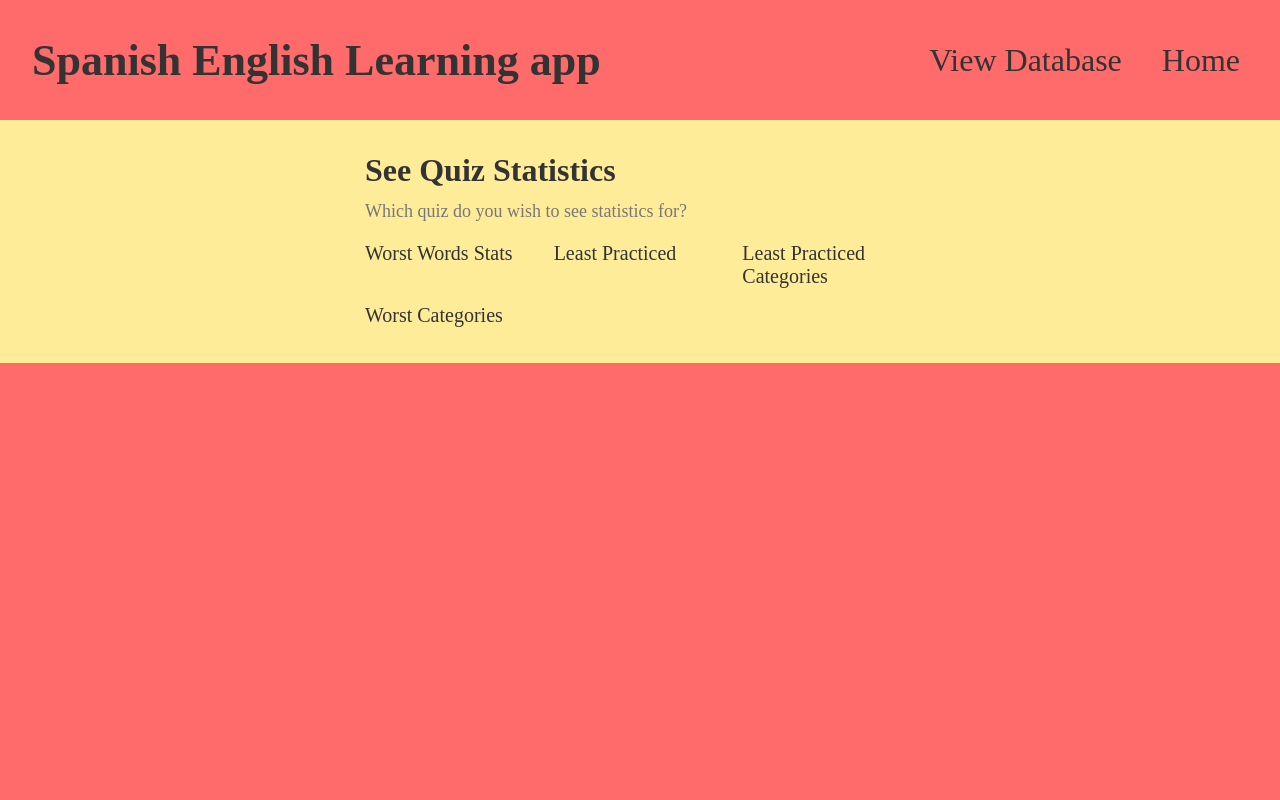
After one commit to Cswish24/new-language-vocabulary-translator-and-learning-application, a Django app: page /quiz-stat-home in a window 1280 px wide. The commit adds this page. Run offline with Django 4.2, Linux system fonts and the light colour scheme; data that the repository does not hold is empty; parts of the project's set-up code (start-up, migrations or seed data) failed here and were passed over.

Commit message:
add statistics view-home, actual view in views, html and url

```diff
--- a/application/models.py
+++ b/application/models.py
@@ -9,6 +9,7 @@ class Words(models.Model):
     tries = models.FloatField(default=0)
     wrong_guesses = models.FloatField(default=0)
     correct_guesses = models.FloatField(default=0)
+    percentage = models.FloatField(default=0)
 
 # class User(models.Model):
 #     id = models.BigAutoField(db_index=True, primary_key=True)
--- a/application/templates/application/quiz-home.html
+++ b/application/templates/application/quiz-home.html
@@ -25,6 +25,8 @@
               <a href="{% url "quiz-hard" 0 0 0 %}" class="link">Hard Words Quiz</a>
 
          </div>
+         <a href="{% url "quiz-stat-home" %}" class="link"><h2 class="heading">See Quiz Statistics</h2></a>
+
 
     </div>
 </div>
--- /dev/null
+++ b/application/templates/application/quiz-stat-home.html
@@ -0,0 +1,38 @@
+
+
+{% extends "base.html" %}
+{% load static %}
+{% block css%}
+<link rel="stylesheet" href="{% static "application/quiz_databases.css" %}">
+{% endblock %}
+
+<title>{% block title %}En-Es Translator{% endblock %}</title>
+
+{% block content %}
+<div class="background">
+    <div class="main">
+
+<div class="container">
+    <div class="container-flex">
+        <h2 class="heading">See Quiz Statistics</h2>
+        <p class="subheading">Which quiz do you wish to see statistics for?</p>
+
+
+            <div class="cat-box">
+              {% for category in categories %}
+              <a href="{% url "stat-view" category %}" class="link">{{category|capfirst}} Stats</a>
+              {% endfor %}
+              <a href="{% url "stat-view" "worst" %}" class="link">Worst Words Stats</a>
+              <a href="{% url "stat-view" "least" %}" class="link">Least Practiced</a>
+              <a href="{% url "stat-view" "least-category" %}" class="link">Least Practiced Categories</a>
+              <a href="{% url "stat-view" "worst-categories" %}" class="link">Worst Categories</a>
+
+         </div>
+         <!-- <a href="{% url "quiz-stat-home" %}" class="link"><h2 class="heading">See Quiz Statistics</h2></a> -->
+
+
+    </div>
+</div>
+</div>
+</div>
+{% endblock content %}
--- a/application/urls.py
+++ b/application/urls.py
@@ -12,7 +12,9 @@ urlpatterns = [
     path("database_update/<int:id>", views.ManualUpdateView.as_view(), name=("update")),
     path("database_delete/<int:id>/<str:category>", views.delete_word, name=("delete")),
     path("quiz-home", views.QuizHomeView.as_view(), name=("quiz-home")),
+    path("quiz-stat-home", views.QuizStatHomeView.as_view(), name=("quiz-stat-home")),
     path("quiz-game-hard/<int:iterations>/<int:id>/<int:correct>", views.QuizHardView.as_view(), name=("quiz-hard")),
     path("quiz-game/<str:category>/<int:iterations>/<int:id>/<int:correct>", views.QuizView.as_view(), name=("quiz")),
+    path("quiz-stat-view/<str:category>", views.StatView.as_view(), name=("stat-view")),
     path("success", views.SuccessView.as_view(), name=("success"))
 ]
--- a/application/views.py
+++ b/application/views.py
@@ -122,6 +122,53 @@ class QuizHomeView(View):
         print(categories)
         return render(request, "application/quiz-home.html", context)
 
+class QuizStatHomeView(View):
+    def get(self, request):
+        with connection.cursor() as cursor:
+            cursor.execute('SELECT DISTINCT category FROM application_words')
+            category_rows = cursor.fetchall()
+        categories = [category[0] for category in category_rows]
+        context = {
+            "categories": categories
+        }
+        print(categories)
+        return render(request, "application/quiz-stat-home.html", context)
+
+
+class StatView(View):
+    def get(self, request, category):
+        if category == "worst":
+            context = {
+                "words": Words.objects.all().order_by("percentage")[:15],
+                "category": category
+            }
+        elif category == "least":
+            context = {
+                "words": Words.objects.all().order_by("tries")[:15],
+                "category": category
+            }
+        elif category == "least-category":
+            with connection.cursor() as cursor:
+                cursor.execute('SELECT DISTINCT category FROM application_words')
+                category_rows = cursor.fetchall()
+            categories = [category[0] for category in category_rows]
+            context = {
+                "words": Words.objects.all().order_by("tries")[:15],
+                "category": category
+            }
+        elif category == "worst-category":
+            context = {
+                "words": Words.objects.all().order_by("tries")[:15],
+                "category": category
+            }
+        else:
+            context = {
+                "words": Words.objects.filter(category=category).order_by("percentage"),
+                "category": category
+            }
+        print(category)
+        return render(request, "application/quiz-stat-view.html", context)
+
 
 class QuizHardView(View):
     def get(self, request, iterations, id=0, correct=0):
@@ -132,6 +179,7 @@ class QuizHardView(View):
                 last_word.correct_guesses += 1
             else:
                 last_word.wrong_guesses +=1
+            last_word.percentage = 100*(last_word.correct_guesses/last_word.tries)
             last_word.save()
         with connection.cursor() as cursor:
             cursor.execute('SELECT spanish_word, english_word, id FROM application_words WHERE ((100 * (correct_guesses/tries)) < 50)')
@@ -163,6 +211,7 @@ class QuizView(View):
                 last_word.correct_guesses += 1
             else:
                 last_word.wrong_guesses +=1
+            last_word.percentage = 100*(last_word.correct_guesses/last_word.tries)
             last_word.save()
         words = Words.objects.filter(category=category)
         counter = iterations
```
Also changed, not shown: application/templates/application/quiz-stat-view.html (added, +53 -0 lines), application/migrations/0007_words_percentage.py (added), 1 other file.
